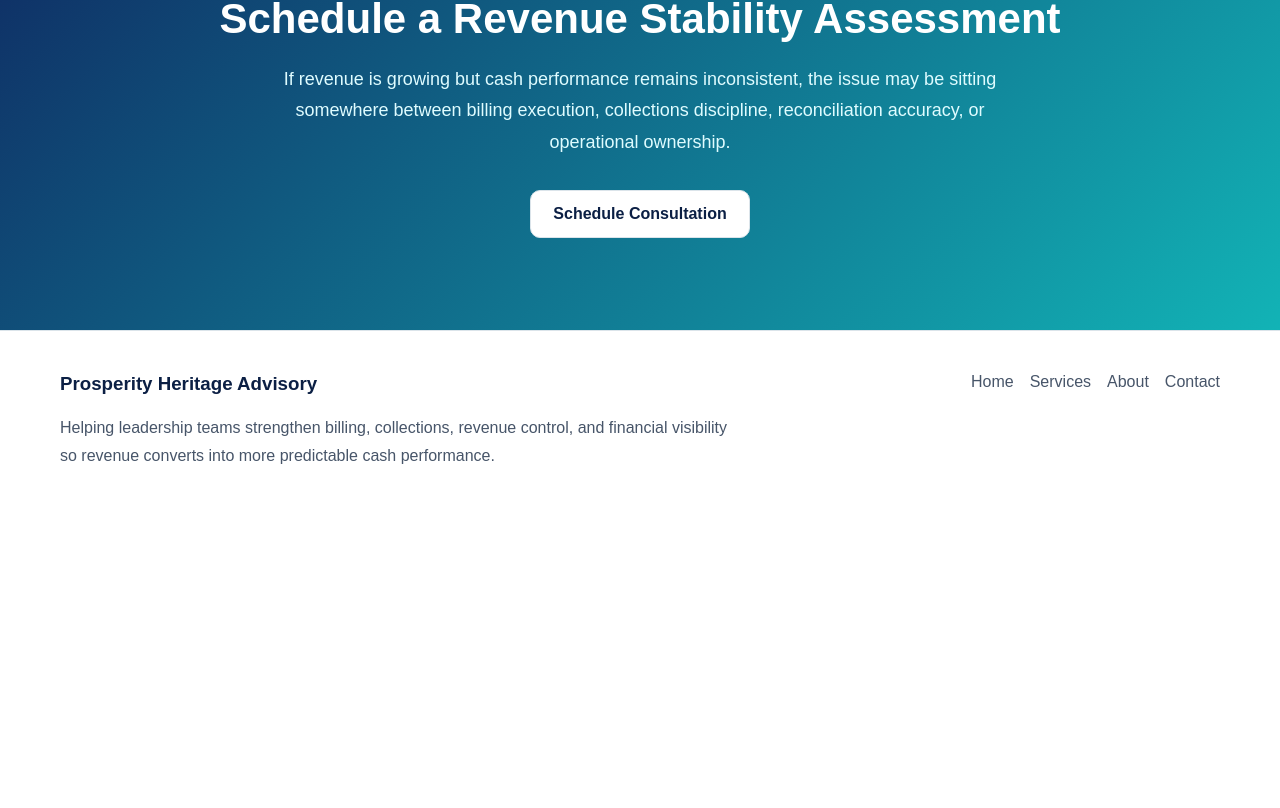
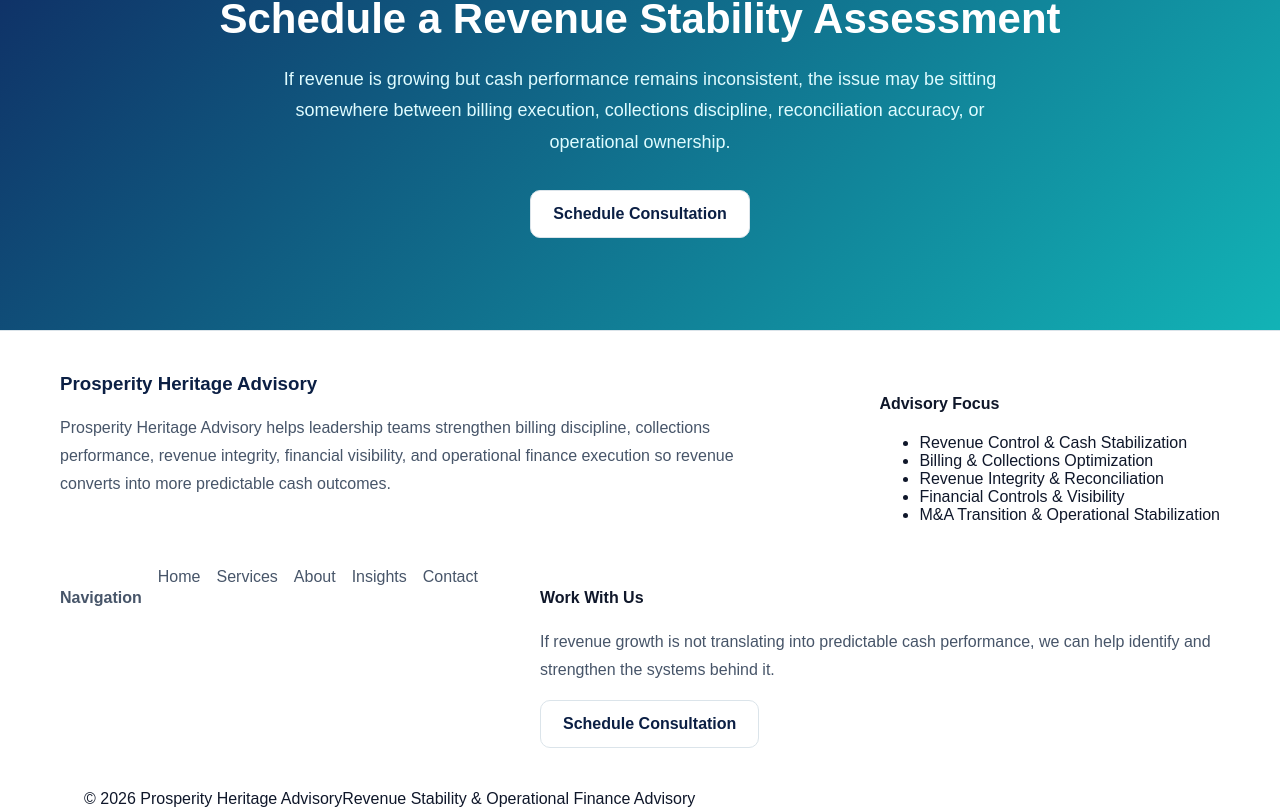
Before and after one commit to pjechete/prosperity-heritage-Advisory-Services, a Next.js app: page / in a window 1280 px wide. Shown: the part 4735-5543 px from the top of the page. Before the commit the page ends 5263 px from the top, so only its background shows below. Built offline with nearby package versions, Linux system fonts and the light colour scheme.

Commit message:
Update Footer.tsx

```diff
--- a/src/app/components/Footer.tsx
+++ b/src/app/components/Footer.tsx
@@ -4,20 +4,60 @@ export default function Footer() {
   return (
     <footer className="footer">
       <div className="container footer-inner">
-        <div>
+
+        {/* FIRM DESCRIPTION */}
+        <div className="footer-about">
           <h3>Prosperity Heritage Advisory</h3>
           <p>
-            Helping leadership teams strengthen billing, collections, revenue
-            control, and financial visibility so revenue converts into more
-            predictable cash performance.
+            Prosperity Heritage Advisory helps leadership teams strengthen
+            billing discipline, collections performance, revenue integrity,
+            financial visibility, and operational finance execution so revenue
+            converts into more predictable cash outcomes.
           </p>
         </div>
 
+        {/* SERVICE AREAS */}
+        <div className="footer-services">
+          <h4>Advisory Focus</h4>
+          <ul>
+            <li>Revenue Control & Cash Stabilization</li>
+            <li>Billing & Collections Optimization</li>
+            <li>Revenue Integrity & Reconciliation</li>
+            <li>Financial Controls & Visibility</li>
+            <li>M&A Transition & Operational Stabilization</li>
+          </ul>
+        </div>
+
+        {/* NAVIGATION */}
         <div className="footer-links">
+          <h4>Navigation</h4>
           <Link href="/">Home</Link>
           <Link href="/services">Services</Link>
           <Link href="/about">About</Link>
+          <Link href="/insights">Insights</Link>
           <Link href="/contact">Contact</Link>
+        </div>
+
+        {/* CTA */}
+        <div className="footer-cta">
+          <h4>Work With Us</h4>
+          <p>
+            If revenue growth is not translating into predictable cash
+            performance, we can help identify and strengthen the systems behind it.
+          </p>
+
+          <Link href="/contact" className="btn-secondary">
+            Schedule Consultation
+          </Link>
+        </div>
+
+      </div>
+
+      {/* FOOTER BOTTOM */}
+      <div className="footer-bottom">
+        <div className="container footer-bottom-inner">
+          <span>© {new Date().getFullYear()} Prosperity Heritage Advisory</span>
+          <span>Revenue Stability & Operational Finance Advisory</span>
         </div>
       </div>
     </footer>
```
